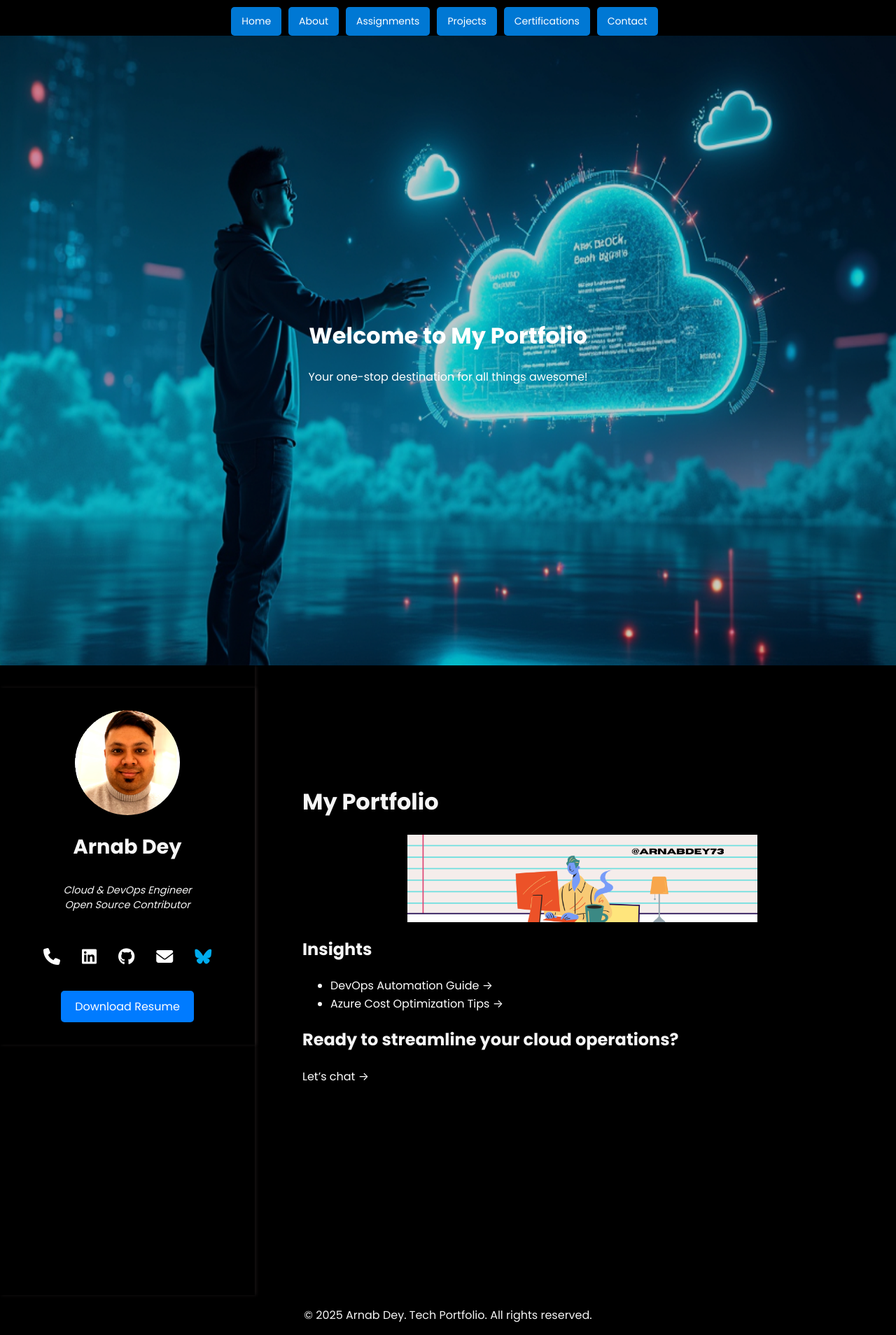
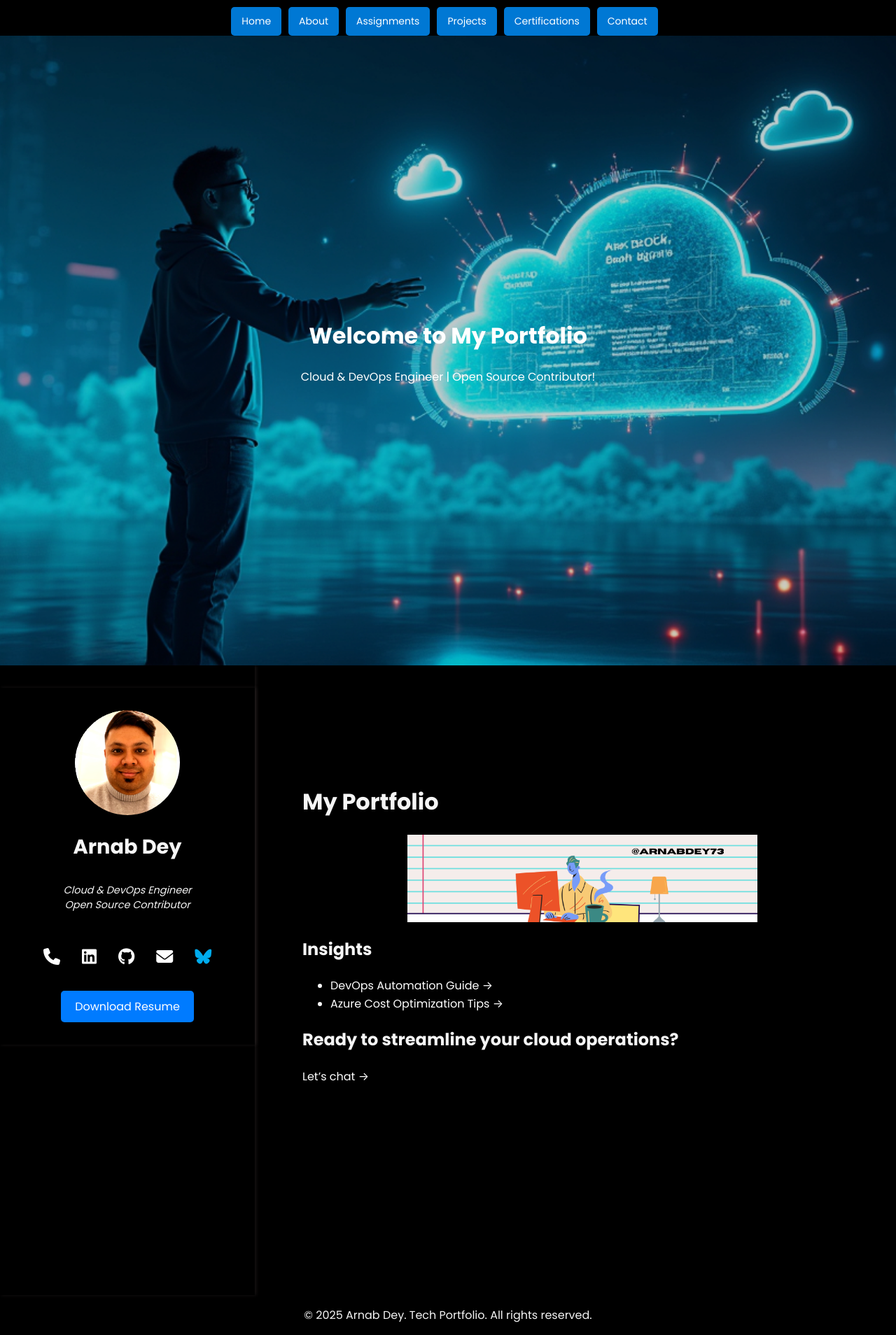
Before and after one commit to arnabdey73/arnabdey73.github.io, a Jekyll site: the page built from index.md, in a window 1280 px wide. Shown: the whole page at 70% size. Built offline with Jekyll 4.4.1, drawn with Linux system fonts in a browser that asks for light colours; nearby versions of some CDN libraries; our own code applies the rules of GitHub Pages for plain Markdown files.

Commit message:
fixed hero banner

```diff
--- a/_includes/hero-banner.html
+++ b/_includes/hero-banner.html
@@ -3,7 +3,7 @@
     <img src="/assets/img/banner2.png" alt="Hero Banner Image" class="hero-banner-img">
     <div class="hero-banner-content">
       <h1>Welcome to My Portfolio</h1>
-      <p>Your one-stop destination for all things awesome!</p>
+      <p>Cloud & DevOps Engineer | Open Source Contributor!</p>
     </div>
   </div>
 </div>
@@ -13,11 +13,13 @@
   position: relative;
   text-align: center;
   color: white;
+  aspect-ratio: 4 / 1;
 }
 .hero-banner-img {
   width: 100%;
   height: auto;
   opacity: 0.8;
+  object-fit: cover;
 }
 .hero-banner-content {
   position: absolute;
```
